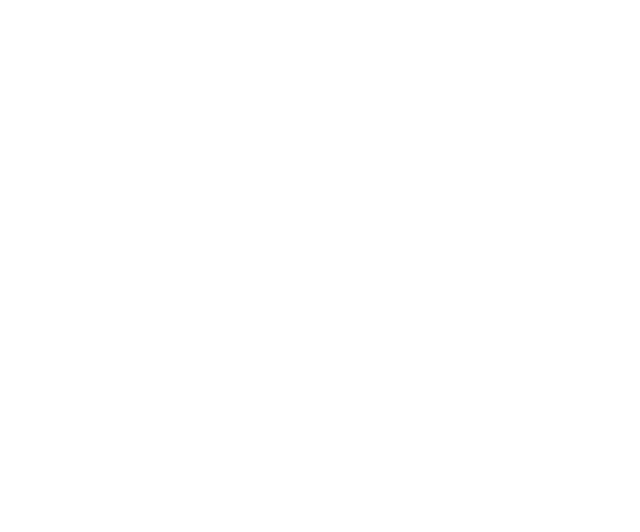
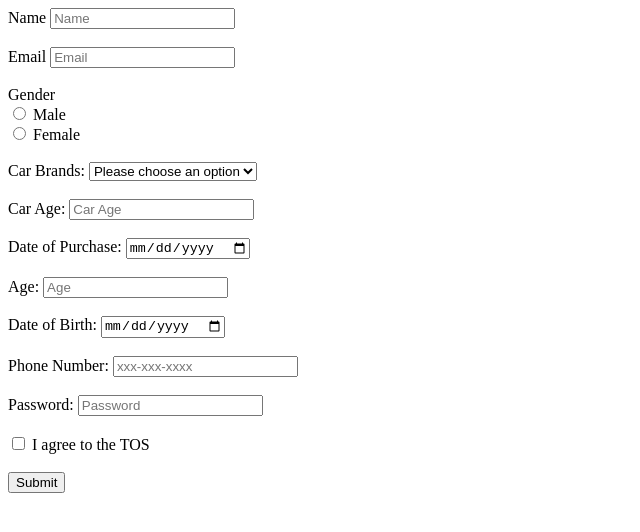
Before and after one commit to acciojob/car-insurance-form-ramkarmakar12, a website: page main.html in a window 1280 px wide. Shown: the whole page, without its empty margins (0-640 px from the left). Drawn offline with Linux system fonts and the light colour scheme.

Commit message:
created a submission

```diff
--- a/main.html
+++ b/main.html
@@ -8,7 +8,68 @@
 
 <body>
 	<!-- the entire body must be written by student -->
-    <script type="text/javascript" src="./script.js">
+	<label>Name</label>
+	<input type="text" id="name" placeholder="Name" required>
+	<br>
+	<br>
+	<label>Email</label>
+	<input type="email" id ="email" required placeholder="Email">
+<br>
+	<br>
+	<label>Gender</label>
+	<br>
+	 <label>
+            <input type="radio" name="gender" id="gender_m" value="male">
+            Male
+        </label>
+        <br>
+        <label>
+            <input type="radio" name="gender" id="gender_f" value="female">
+            Female
+        </label>
+	<br>
+	<br>
+	 <label for="cars">Car Brands:</label>
+        <select id="cars" name="cars">
+            <option value="" disabled selected>Please choose an option</option>
+            <option value="toyota">Toyota</option>
+            <option value="honda">Honda</option>
+            <option value="bmw">BMW</option>
+            <option value="mercedes">Mercedes</option>
+			<option value="Adi">Audi</option>
+        </select>
+	<br>
+	<br>
+        <label for="carage">Car Age:</label>
+        <input type="number" id="carage" name="carage" placeholder="Car Age" required>
+        <br><br>
+
+        <label for="dop">Date of Purchase:</label>
+        <input type="date" id="dop" name="dop" required>
+        <br><br>
+
+        <label for="age">Age:</label>
+        <input type="number" id="age" name="age" placeholder="Age" required>
+        <br><br>
+
+        <label for="dob">Date of Birth:</label>
+        <input type="date" id="dob" name="dob" required>
+        <br><br>
+
+        <label for="tel">Phone Number:</label>
+        <input type="tel" id="tel" name="tel" placeholder="xxx-xxx-xxxx">
+        <br><br>
+
+        <label for="password">Password:</label>
+        <input type="password" id="password" name="password" placeholder="Password" required>
+        <br><br>
+
+        <input type="checkbox" id="tos" name="tos" required>
+        <label for="tos">I agree to the TOS</label>
+        <br><br>
+
+        <button type="submit">Submit</button>
+	<script type="text/javascript" src="./script.js">
 </script>
 
 </body>
```
